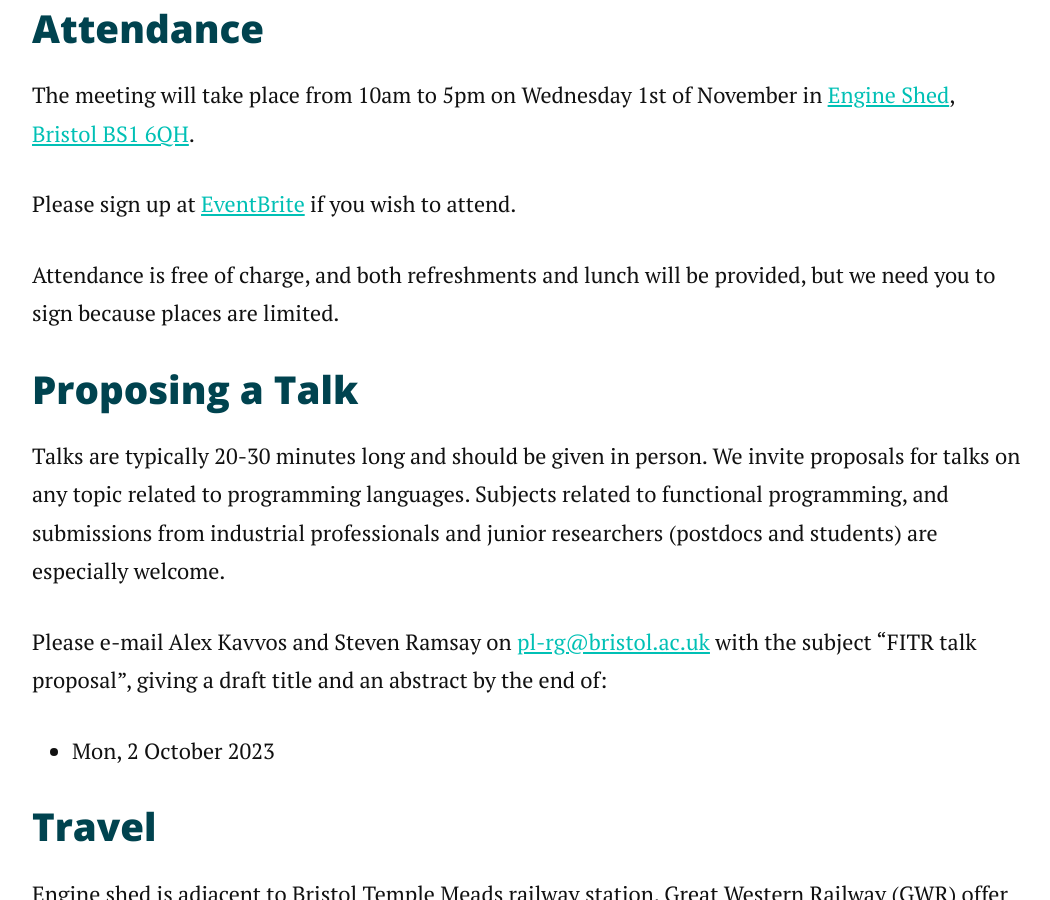
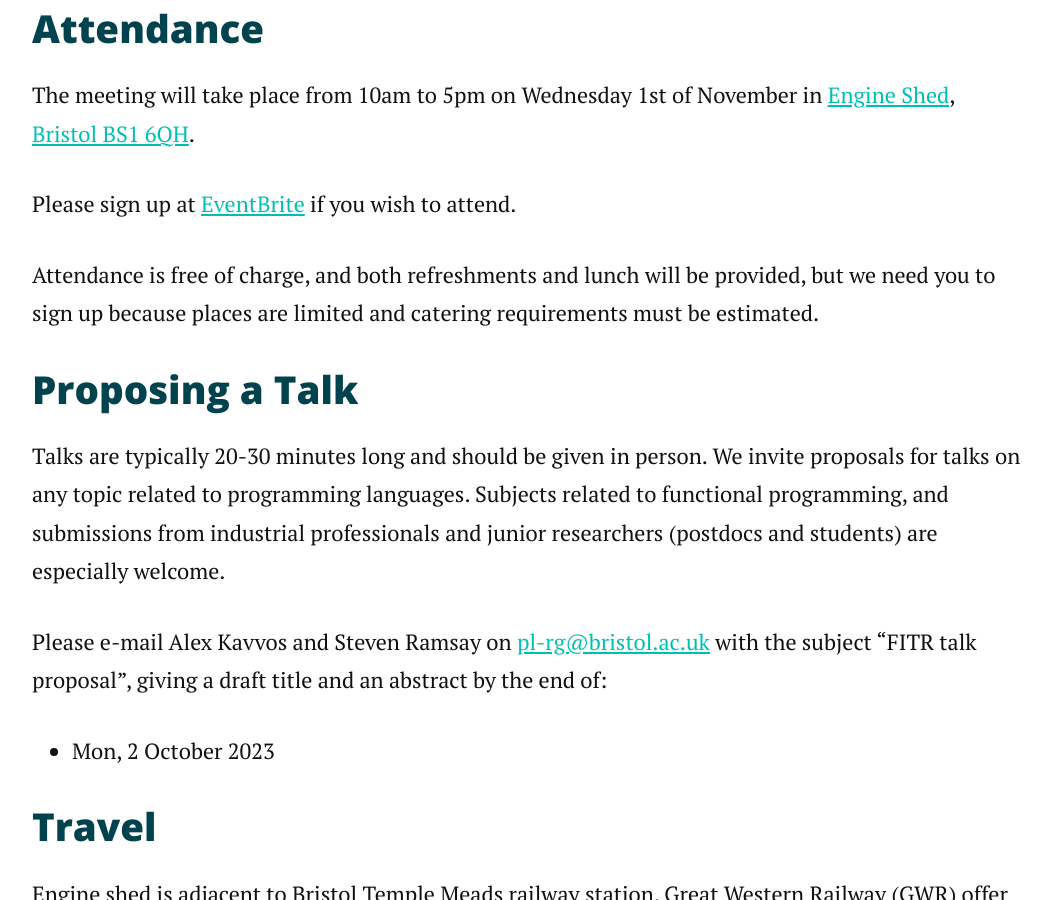
Before and after one commit to plrg-bristol/fir, a Jekyll site: the page built from index.md, in a window 1280 px wide and 900 px high, scrolled down 802 px. Shown: the whole window, without its empty margins (113-1163 px from the left). Built offline with Jekyll 4.4.1, drawn with Linux system fonts in a browser that asks for light colours; nearby versions of some CDN libraries.

Commit message:
minor changes

```diff
--- a/index.md
+++ b/index.md
@@ -21,7 +21,7 @@ The meeting will take place from 10am to 5pm on Wednesday 1st of November in <a
 
 Please sign up at <a href="https://www.eventbrite.com/e/717109883967/" target="_blank">EventBrite</a> if you wish to attend.
 
-Attendance is free of charge, and both refreshments and lunch will be provided, but we need you to sign because places are limited.
+Attendance is free of charge, and both refreshments and lunch will be provided, but we need you to sign up because places are limited and catering requirements must be estimated.
 
 ### Proposing a Talk
 
```
